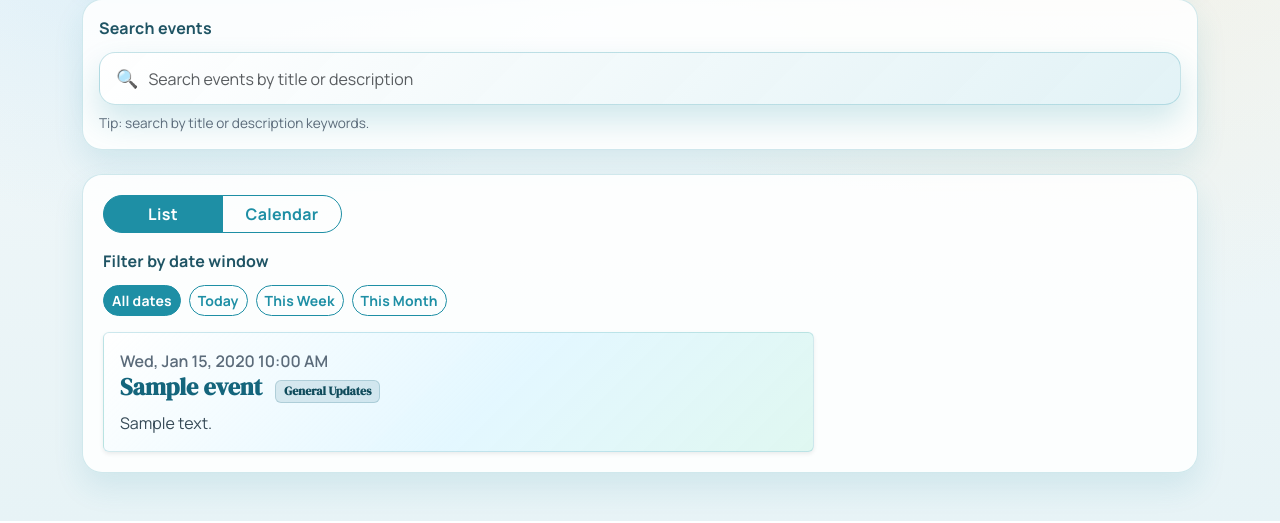
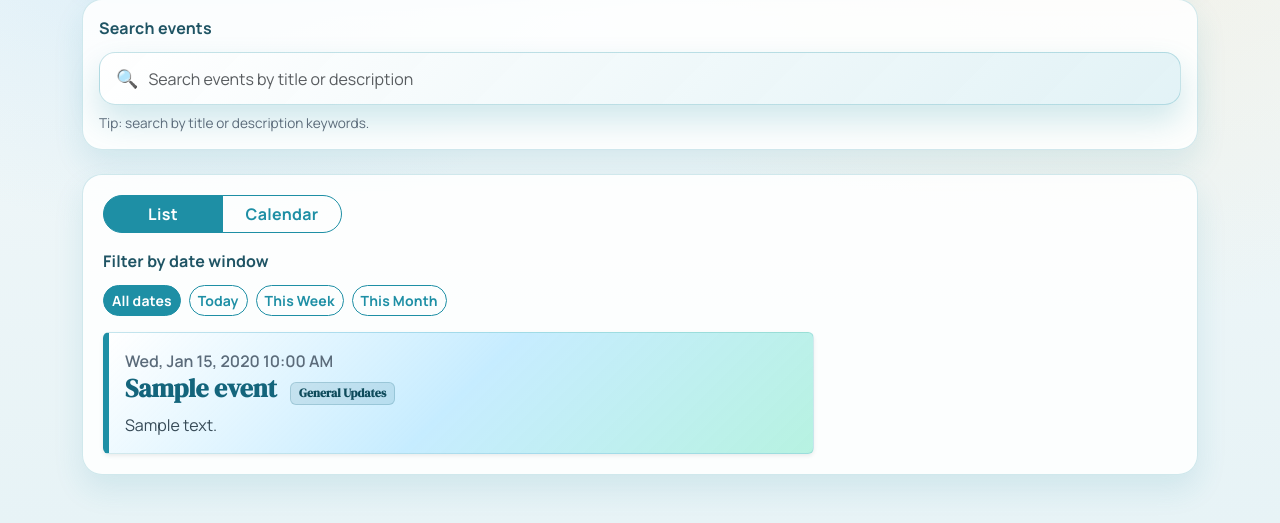
Before and after one commit to JSY-Ben/BeanPrepared, a PHP site: page /Web/ in a window 1280 px wide. Shown: the part 307-830 px from the top of the page. Run offline with PHP 8.4, Linux system fonts and the light colour scheme; data comes from the database, SQL or seed files in the repository; tables that the repository leaves empty hold one stand-in row (values such as "Sample post").

Commit message:
Changed Calendar Event Card too

```diff
--- a/public/css/site.css
+++ b/public/css/site.css
@@ -126,13 +126,14 @@ body {
 
 .event-card {
   border: 1px solid rgba(30, 143, 165, 0.2);
-  background: linear-gradient(135deg, #ffffff 0%, rgba(217, 244, 255, 0.7) 55%, rgba(214, 245, 236, 0.75) 100%);
+  background: linear-gradient(135deg, #ffffff 0%, rgba(180, 230, 255, 0.75) 50%, rgba(170, 240, 220, 0.85) 100%);
+  border-left: 6px solid #1e8fa5;
   transition: transform 0.2s ease, box-shadow 0.2s ease;
 }
 
 .event-card:hover {
   transform: translateY(-4px);
-  box-shadow: 0 24px 46px rgba(30, 143, 165, 0.25);
+  box-shadow: 0 26px 52px rgba(30, 143, 165, 0.3);
 }
 
 .event-meta {
@@ -141,7 +142,7 @@ body {
 }
 
 .event-title {
-  font-size: 1.5rem;
+  font-size: 1.6rem;
   font-weight: 700;
   color: #14657c;
 }
@@ -155,6 +156,11 @@ body {
   background: rgba(20, 101, 124, 0.12) !important;
   color: #0f4b5b !important;
   border: 1px solid rgba(20, 101, 124, 0.2);
+}
+
+.event-card-compact {
+  padding: 14px 16px;
+  border-radius: 16px;
 }
 
 .calendar-dot {
--- a/public/index.php
+++ b/public/index.php
@@ -380,7 +380,7 @@ function format_datetime(string $value): string
       selectedDateEvents.innerHTML = items.map((eventItem) => {
         const time = new Date(eventItem.starts_at).toLocaleTimeString([], { hour: '2-digit', minute: '2-digit' });
         const description = eventItem.description ? `<div class="text-muted small">${eventItem.description}</div>` : '';
-        return `<div class="mb-2"><div class="fw-semibold">${eventItem.title} <span class="badge text-bg-warning">${eventItem.type_name}</span></div><div class="small text-muted">${time}</div>${description}</div>`;
+        return `<div class="event-card event-card-compact mb-3"><div class="event-meta">${time}</div><div class="event-title">${eventItem.title} <span class="badge text-bg-warning">${eventItem.type_name}</span></div>${description}</div>`;
       }).join('');
     }
 
```
Also changed, not shown: 1 other file.
